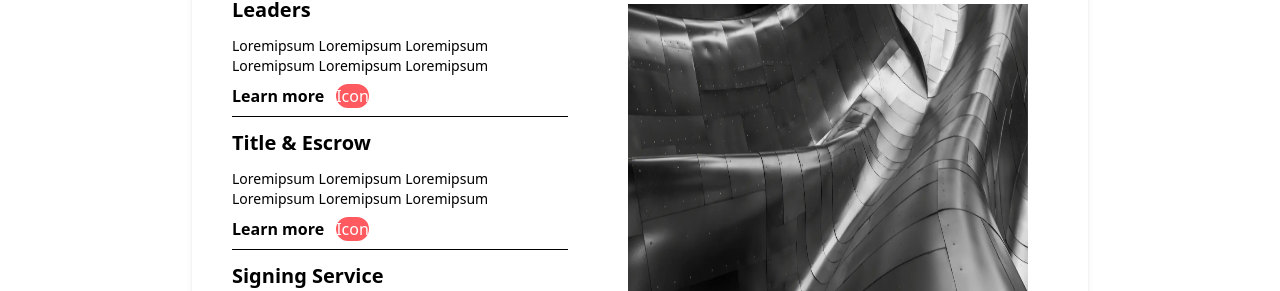
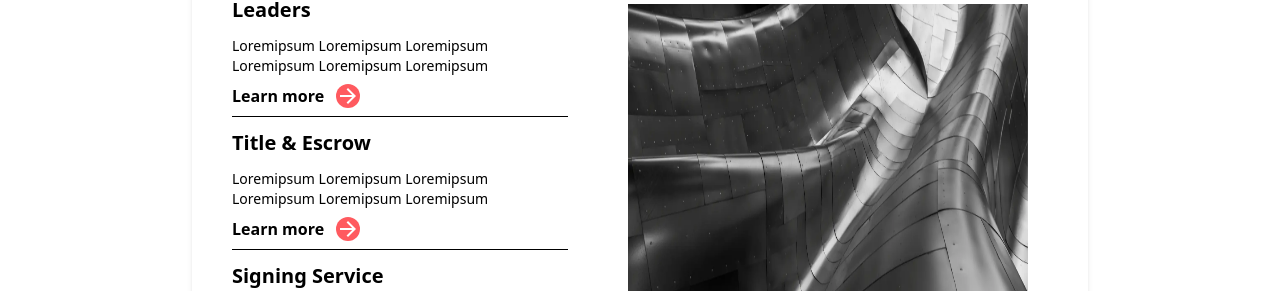
Before and after one commit to Pinto1232/MyAssesment, a React (Vite) app: page / in a window 1280 px wide. Shown: the part 800-1091 px from the top of the page. Built offline with nearby package versions, Linux system fonts and the light colour scheme.

Commit message:
Fontawesome added

```diff
--- a/package.json
+++ b/package.json
@@ -9,6 +9,10 @@
     "preview": "vite preview"
   },
   "dependencies": {
+    "@emotion/react": "^11.10.5",
+    "@emotion/styled": "^11.10.5",
+    "@mui/icons-material": "^5.10.16",
+    "@mui/material": "^5.10.16",
     "@react-icons/all-files": "^4.1.0",
     "react": "^18.2.0",
     "react-dom": "^18.2.0",
--- a/src/compoents/acoordion/Acoordion.jsx
+++ b/src/compoents/acoordion/Acoordion.jsx
@@ -1,5 +1,6 @@
 import React from 'react'
 import imageOne from '../../assets/banner-img.webp'
+import ArrowForwardIcon from '@mui/icons-material/ArrowForward';
 
 
 const Acoordion = () => {
@@ -17,8 +18,8 @@ const Acoordion = () => {
                 Loremipsum Loremipsum Loremipsum
                 Loremipsum Loremipsum Loremipsum
               </p>
-              <span className='flex gap-3 mb-2'>
-                 <a className='font-semibold' href=''>Learn more</a><span className='bg-btnBG rounded-full text-white'>Icon</span>
+              <span className='flex gap-3 mb-2 cursor-pointer'>
+                 <a className='font-semibold' href=''>Learn more</a><ArrowForwardIcon className='bg-btnBG rounded-full text-white' />
               </span>
             </div>
 
@@ -29,8 +30,8 @@ const Acoordion = () => {
                 Loremipsum Loremipsum Loremipsum
                 Loremipsum Loremipsum Loremipsum
               </p>
-              <span className='flex items-center gap-3 mb-2'>
-                 <a className='font-semibold' href=''>Learn more</a><span className='bg-btnBG rounded-full text-white '>Icon</span>
+              <span className='flex items-center cursor-pointer gap-3 mb-2'>
+              <a className='font-semibold' href=''>Learn more</a><ArrowForwardIcon className='bg-btnBG rounded-full text-white' />
               </span>
             </div>
             {/** Acoordion */}
--- a/src/compoents/modal/Modal.jsx
+++ b/src/compoents/modal/Modal.jsx
@@ -1,5 +1,7 @@
 import React from 'react'
 import '../modal/modalStyle.css'
+import CloseIcon from '@mui/icons-material/Close'
+
 
 
 const Modal = ({ open, btnOnclose }) => {
@@ -12,7 +14,7 @@ const Modal = ({ open, btnOnclose }) => {
                         <h2 className='text-black text-2xl font-semibold'>Request a Demo</h2>
                     </div>
                     <div className='text-black text-2xl btnClose'>
-                        <p onClick={btnOnclose} className='text-black text-3xl cursor-pointer'>x</p>
+                        <CloseIcon onClick={btnOnclose} className='text-black text-3xl cursor-pointer' />
                     </div>
                 </div>
 
--- a/src/compoents/modal/SpeakNowModal.jsx
+++ b/src/compoents/modal/SpeakNowModal.jsx
@@ -1,4 +1,5 @@
 import React from 'react'
+import CloseIcon from '@mui/icons-material/Close'
 
 const SpeakNowModal = ({ openModal, btnOncloseModal }) => {
     if (!openModal) return null;
@@ -10,7 +11,7 @@ const SpeakNowModal = ({ openModal, btnOncloseModal }) => {
                         <h2 className='text-black text-2xl font-semibold'>Speak to our Team</h2>
                     </div>
                     <div className='text-black text-2xl btnClose'>
-                        <p onClick={btnOncloseModal} className='text-black text-3xl cursor-pointer'>x</p>
+                        <CloseIcon onClick={btnOncloseModal} className='text-black text-3xl cursor-pointer' />
                     </div>
                 </div>
 
```
Also changed, not shown: 1 other file (tests, documents, lock files or other folders).
